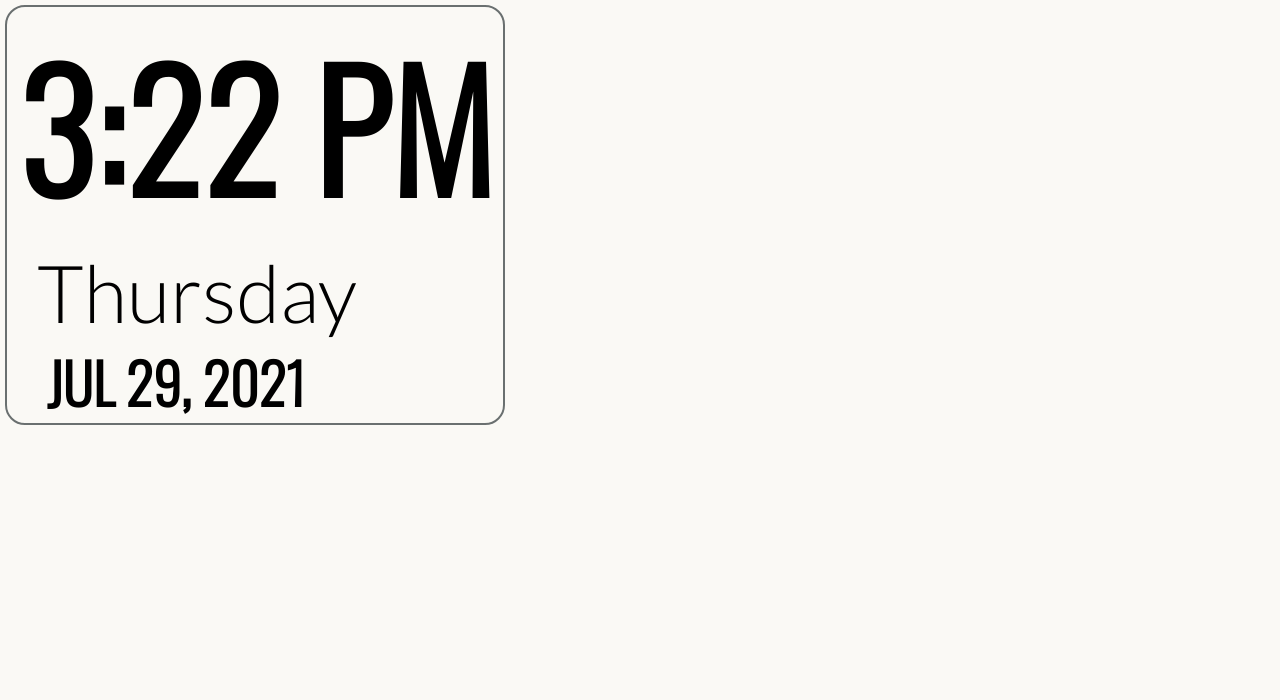
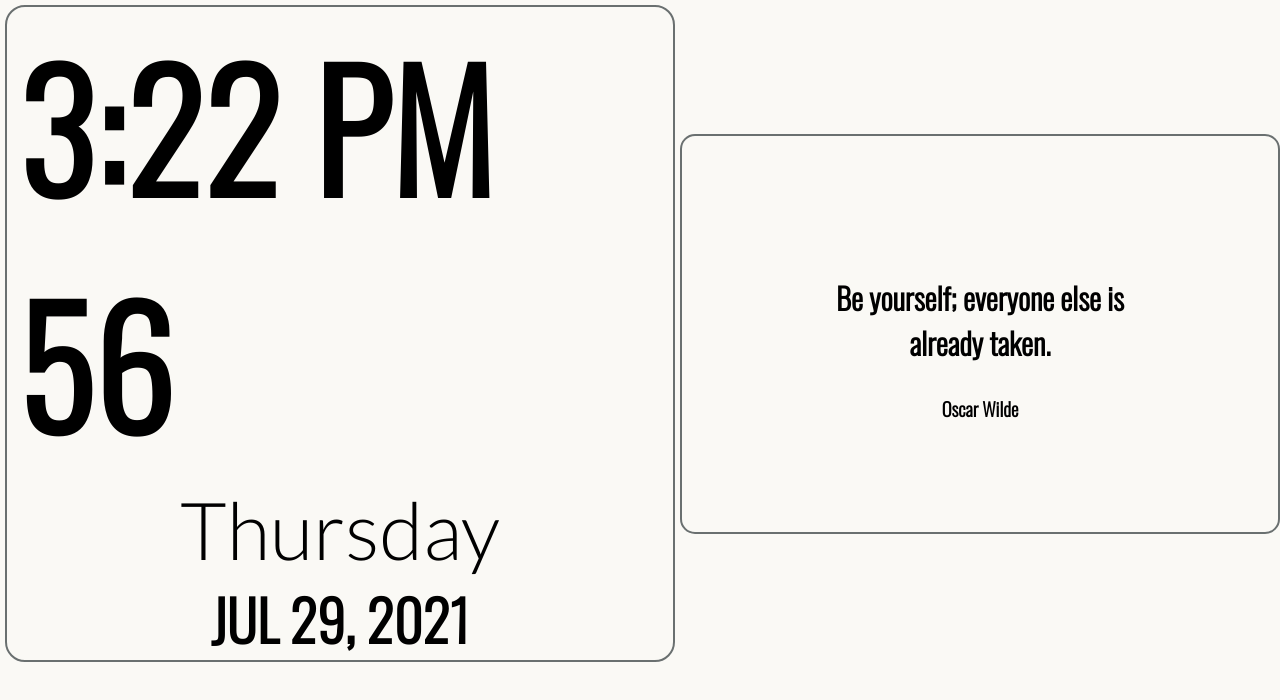
Before and after one commit to EpikSkeptik/dashboard-app, a React (Create React App) app: page / in a window 1280 px wide. Shown: the top 700 px of the page. Built offline with nearby package versions, Linux system fonts and the light colour scheme.

Commit message:
Finished Quote Module and Updated ReadME

```diff
--- a/src/components/DateContainer.js
+++ b/src/components/DateContainer.js
@@ -31,7 +31,7 @@ const timeEnd = (today) => {
 // Make the timeStr
 const timeStr = () => {
     let today = new Date();
-    return hoursFormat(today) + ':' + minsFormat(today) + ' ' + timeEnd(today);
+    return hoursFormat(today) + ':' + minsFormat(today) + ' ' + timeEnd(today) + ' ' + today.getSeconds();
 }
 
 // Get Date
--- a/src/components/Header.js
+++ b/src/components/Header.js
@@ -1,4 +1,5 @@
 import DateContainer from "./DateContainer"
+import Quote from './Quote'
 
 const Header = () => {
 
@@ -6,6 +7,7 @@ const Header = () => {
      return (
         <header  className='header'>
             <DateContainer/>
+            <Quote/>
         </header>
     )
 }
--- /dev/null
+++ b/src/components/Quote.js
@@ -0,0 +1,45 @@
+import {useState} from 'react'
+
+let qId;
+
+// Randomize Quote
+ const randQuoteIndex = () => {
+    return Math.floor(Math.random() * 4)
+}
+
+qId = randQuoteIndex()
+
+const Quote = () => {
+
+    const [quotes] = useState ([
+        {
+            id: 1,
+            text: 'Be yourself; everyone else is already taken.',
+            author: 'Oscar Wilde',
+        },
+        {
+            id: 2,
+            text: 'Be the change that you wish to see in the world.',
+            author: 'Mahatma Gandhi'
+        },
+        {
+            id: 3,
+            text: 'We accept the love we think we deserve.',
+            author: 'Stephen Chbosky',
+        },
+        {
+            id: 4,
+            text: 'There are only two ways to live your life. One is though nothing is a miracle. The other is though everyhing is a miracle.',
+            author: 'Albert Einstein',
+        }
+    ]);
+
+    return (
+        <div className='quote-container'>
+            <h2 className='quote'>{quotes[qId].text}</h2>
+            <h3 className='author'>{quotes[qId].author}</h3>
+        </div>
+    )
+}
+
+export default Quote
--- a/src/index.css
+++ b/src/index.css
@@ -12,11 +12,21 @@ body{
   background-color: rgba(250, 249, 245, 0.918);
 }
 
+header {
+  display: flex;
+  justify-content: space-around;
+  align-items: center;
+}
+
 .date-container {
+  display: flex;
+  flex-direction: column;
+  justify-content: center;
+  align-items: center;
   border: 2px solid rgb(106, 112, 112);
   border-radius: 20px;
   margin: 5px 5px;
-  max-width: fit-content;
+  width: 800px;
 }
 
 
@@ -37,3 +47,21 @@ body{
   padding: 0 40px;
   font-weight: 700;
 }
+
+.quote-container {
+  display: flex;
+  justify-content: center;
+  align-items: center;
+  flex-direction: column;
+  border:2px solid rgb(106, 112, 112);
+  border-radius: 15px;
+  min-width: 600px;
+  height: 400px;
+}
+
+.quote {
+  padding: 30px;
+  max-width: 400px;
+  font-size: 30px;
+  text-align: center;
+}
```
Also changed, not shown: 1 other file (tests, documents, lock files or other folders).
